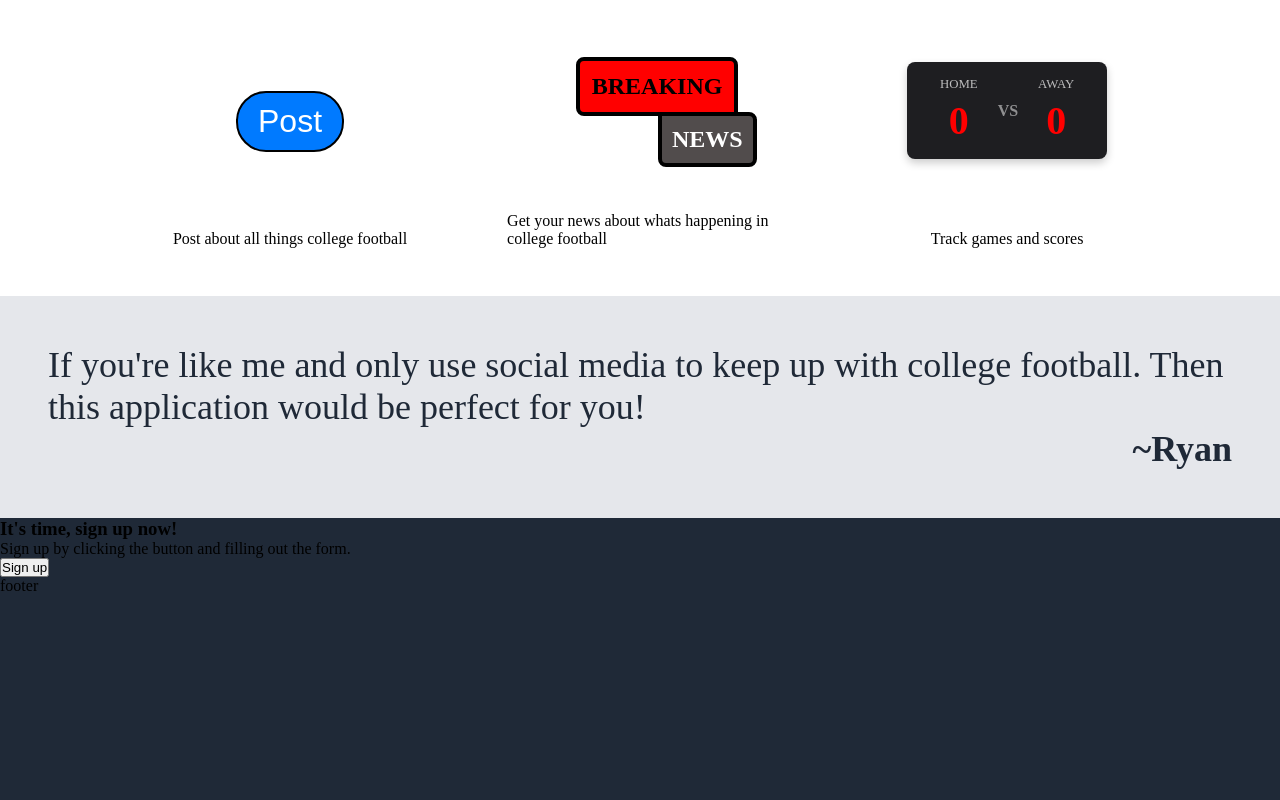
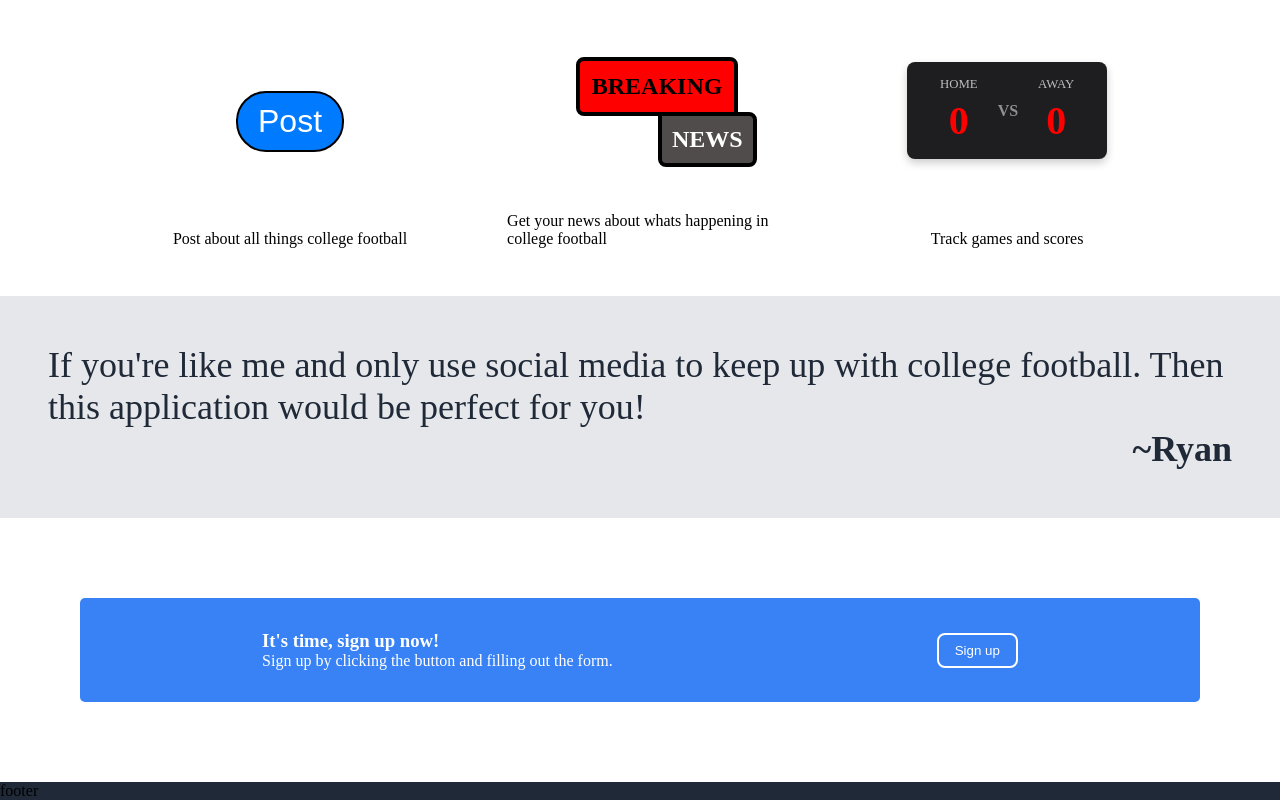
Before and after one commit to ryanstokes21/landing-page-flex-practice, a plain HTML site: page index.html in a window 1280 px wide. Shown: the part 644-1444 px from the top of the page. Before the commit the page ends 1239 px from the top, so only its background shows below. Drawn offline with Linux system fonts and the light colour scheme.

Commit message:
add style to call to action section

```diff
--- a/style.css
+++ b/style.css
@@ -227,3 +227,36 @@ img {
   align-self: end;
   font-weight: 700;
 }
+
+.call-to-action {
+  background-color: white;
+  padding: 5rem;
+}
+
+.action-container {
+  max-width: 1200px;
+  margin: 0 auto;
+  display: flex;
+  justify-content: space-around;
+  align-items: center;
+  background-color: #3882f6;
+  padding: 2rem;
+  border-radius: 5px;
+  color: #fff;
+}
+
+
+
+.action-btn {
+  background-color: #3882f6;
+  margin-left: 24px;
+  padding: 0.50rem 1rem;
+  border: 2px solid #fff;
+  color: #fff;
+  border-radius: 8px;
+  cursor: pointer;
+}
+
+.action-btn:hover {
+  background-color: #275fb9;
+}
```
